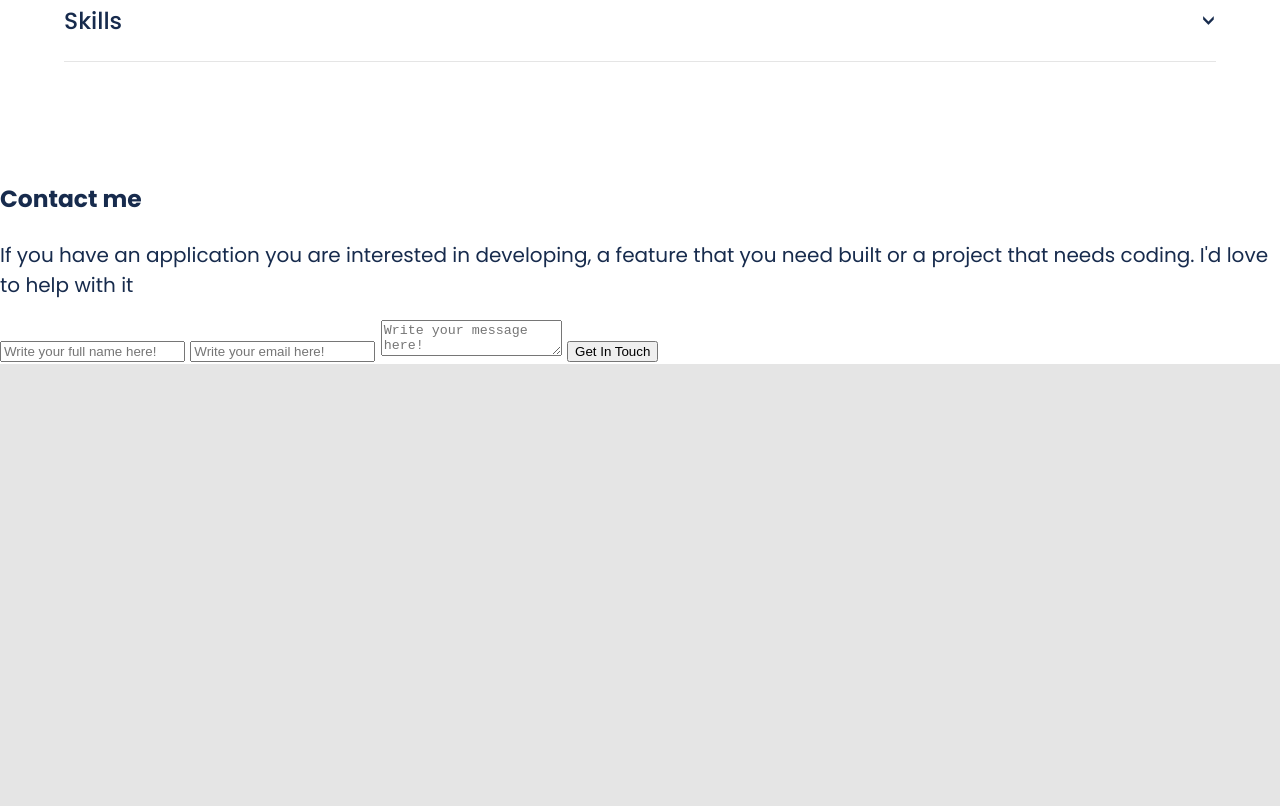
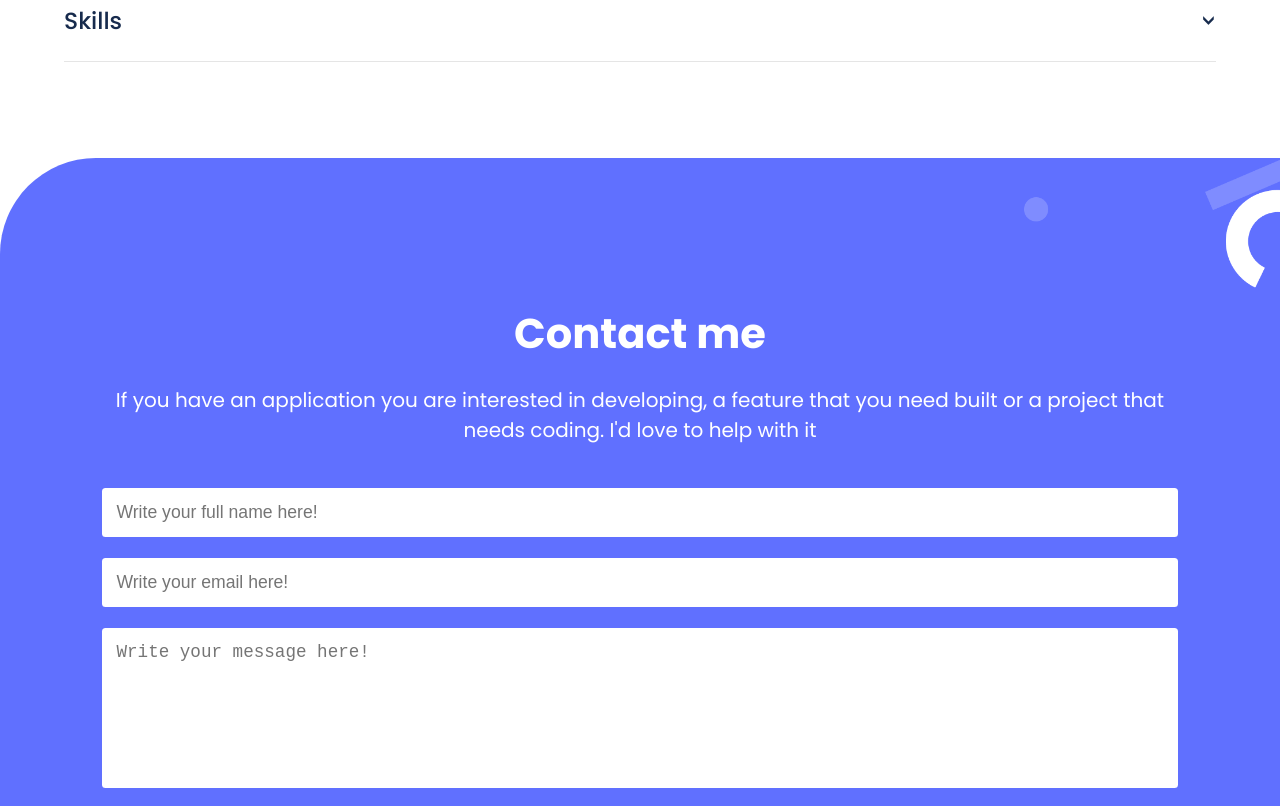
Before and after one commit to nkverse/portfolio, a website built with Parcel: page index.html in a window 1280 px wide. Shown: the part 5380-6186 px from the top of the page. Before the commit the page ends 5744 px from the top, so only its background shows below. Built offline with nearby package versions, Linux system fonts and the light colour scheme.

Commit message:
Add styling to about.contact

```diff
--- a/style.css
+++ b/style.css
@@ -298,3 +298,59 @@ article a:hover {
   background-color: #6070ff;
   color: white;
 }
+
+/* Contact me */
+.contact {
+  font-family: 'Poppins', sans-serif;
+  background-color: #6070ff;
+  background-image: url("./imgs/contact-form.png");
+  background-repeat: no-repeat;
+  background-position: right;
+  background-size: contain;
+  display: flex;
+  flex-direction: column;
+  justify-content: center;
+  align-items: center;
+  padding: 8%;
+  border-radius: 6rem 0 0 0;
+}
+
+.contact h1 {
+  color: white;
+  font-size: 2.6rem;
+  margin-bottom: 0;
+}
+
+.contact p {
+  color: white;
+  text-align: center;
+  margin-bottom: 2rem;
+}
+
+.contact form {
+  display: flex;
+  width: 100%;
+  flex-direction: column;
+}
+
+form input, form textarea, form button {
+  font-size: 1.1rem;
+  border: none;
+  margin: 0.6em 0;
+  padding: 0.8em;
+  border-radius: 0.2em;
+}
+
+form textarea {
+  height: 10rem;
+  resize: none;
+}
+
+form button {
+  font-family: inherit;
+  color: #6070ff;
+  background-color: white;
+  font-weight: 400;
+  min-width: 42%;
+  max-width: 45%;
+}
```
